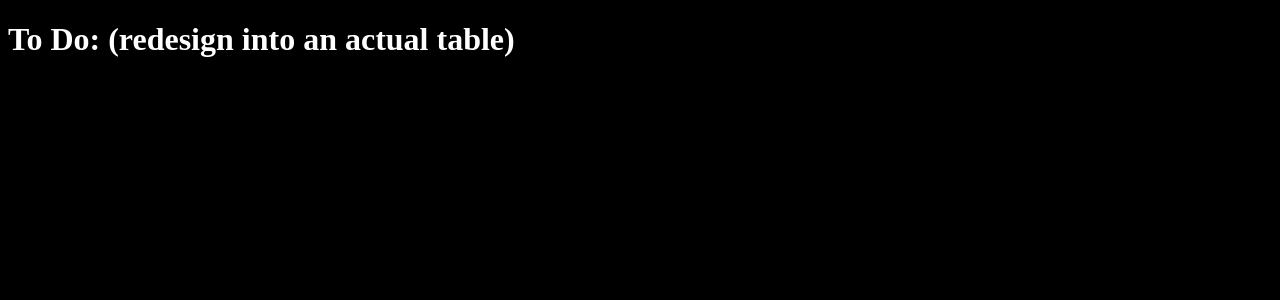
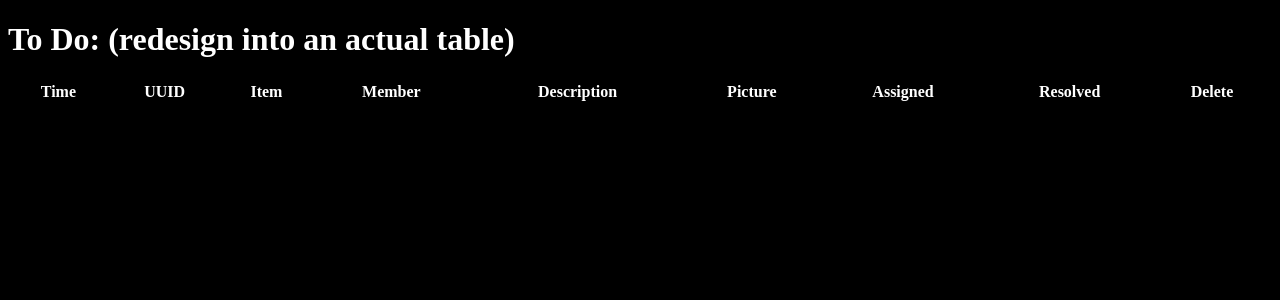
Before and after one commit to coderbunker/ticket-system, a Node server app: page /tickets in a window 1280 px wide. Shown: the top 300 px of the page. Run offline with Node 20, Linux system fonts and the light colour scheme; data that the repository does not hold is empty.

Commit message:
modify tickets template

```diff
--- a/views/tickets.ejs
+++ b/views/tickets.ejs
@@ -5,26 +5,35 @@
 </head>
   <body>
     <h1>To Do: (redesign into an actual table)</h1>
-    <ul>
+    <table style="width:100%">
+      <tr>
+        <th>Time</th>
+        <th>UUID</th>
+        <th>Item</th>
+        <th>Member</th>
+        <th>Description</th>
+        <th>Picture</th>
+        <th>Assigned</th>
+        <th>Resolved</th>
+        <th>Delete</th>
+      </tr>
       <% tickets.forEach(function(ticket, index) { %>
-        <li>
-          Time: <%- ticket.time %> -- <br>
-          UUID: <%= ticket.uuid %> -- <br>
-          Item: <%= ticket.item %> -- <br>
-          Member: <%= ticket.member %> -- <br>
-          Description: <%= ticket.description %> -- <br>
-          Picture: <%= ticket.picture %> -- <br>
-          Assigned to: <%= ticket.assigned %> -- <br>
-          Resolved: <%= ticket.resolved %> -- (needs to be turned into a modify link) <br>
-          <form action="/tickets/delete/<%= ticket.uuid %>" method="delete">
-            <p>
-              <label for="delete">Delete:</label>
+        <tr>
+          <td><%- ticket.time %></td>
+          <td><%= ticket.uuid %></td>
+          <td><%= ticket.item %></td>
+          <td><%= ticket.member %></td>
+          <td><%= ticket.description %></td>
+          <td><%= ticket.picture %></td>
+          <td><%= ticket.assigned %></td>
+          <td><%= ticket.resolved %></td>
+          <td>
+            <form action="/tickets/delete/<%= ticket.uuid %>" method="delete">
               <input type="submit" />
-            </p>
-          </form>
-          -----------------------------------------------
-        </li>
+            </form>
+          </td>
+        </tr>
       <% }); %>
-    </ul>
+    </table>
   </body>
 </html>
```
Also changed, not shown: boneyard.txt (+23 -0 lines).
